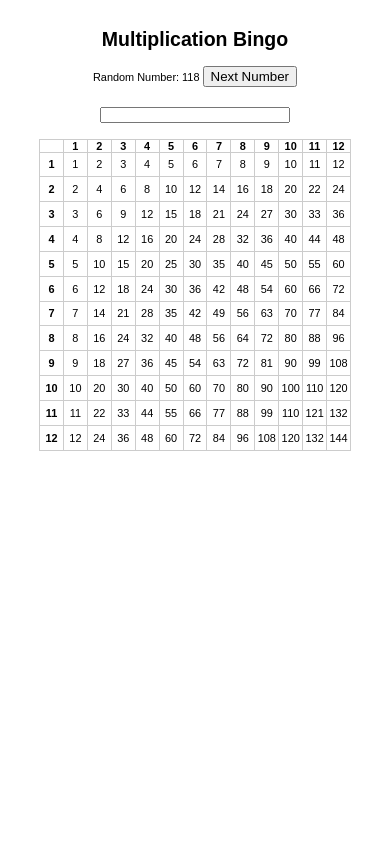
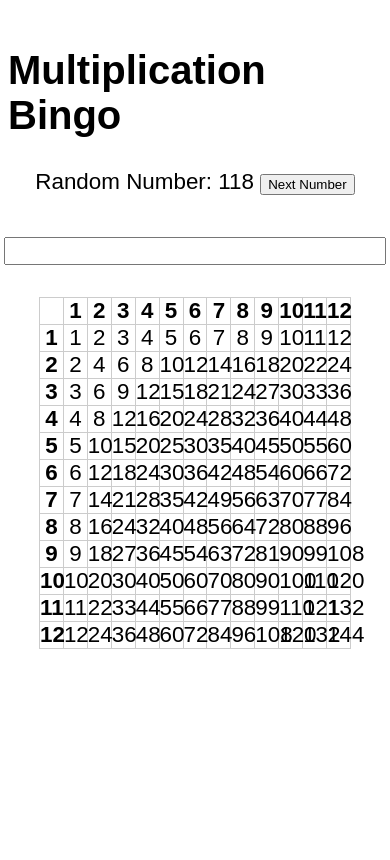
Before and after one commit to Bdmilken/Multiplication_Bingo, a Flask app: page / in a window 390 px wide. Run offline with Flask 3, Linux system fonts and the light colour scheme.

Commit message:
Revert "Improve responsiveness of bingo board"

```diff
--- a/templates/board.html
+++ b/templates/board.html
@@ -2,7 +2,6 @@
 <html lang="en">
 <head>
     <meta charset="utf-8">
-    <meta name="viewport" content="width=device-width, initial-scale=1">
     <title>Multiplication Bingo</title>
     <style>
         body {
@@ -12,7 +11,6 @@
             justify-content: flex-start;
             min-height: 100vh;
             font-family: sans-serif;
-            font-size: 2vmin;
         }
         h1 {
             font-size: 2.5em;
```
